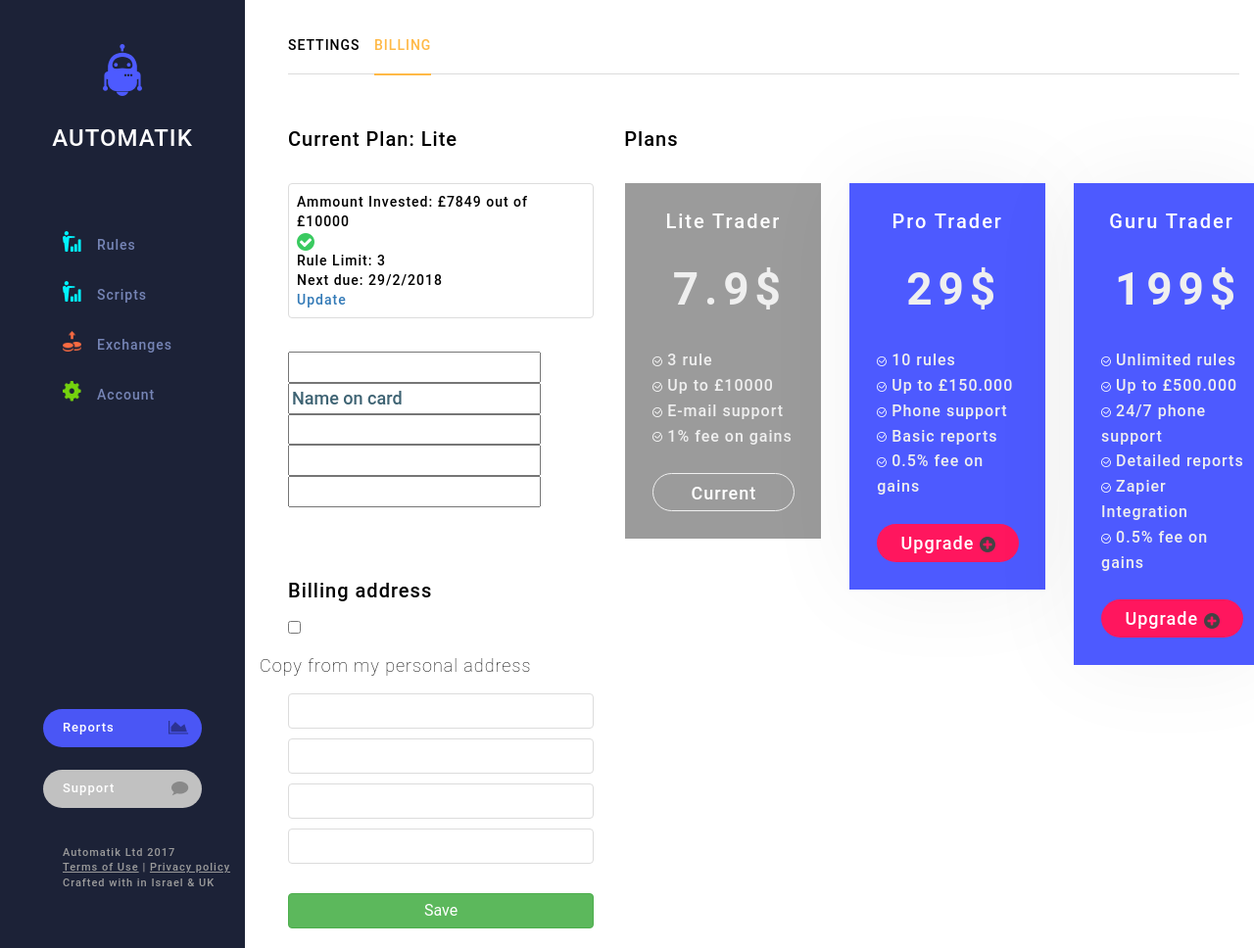
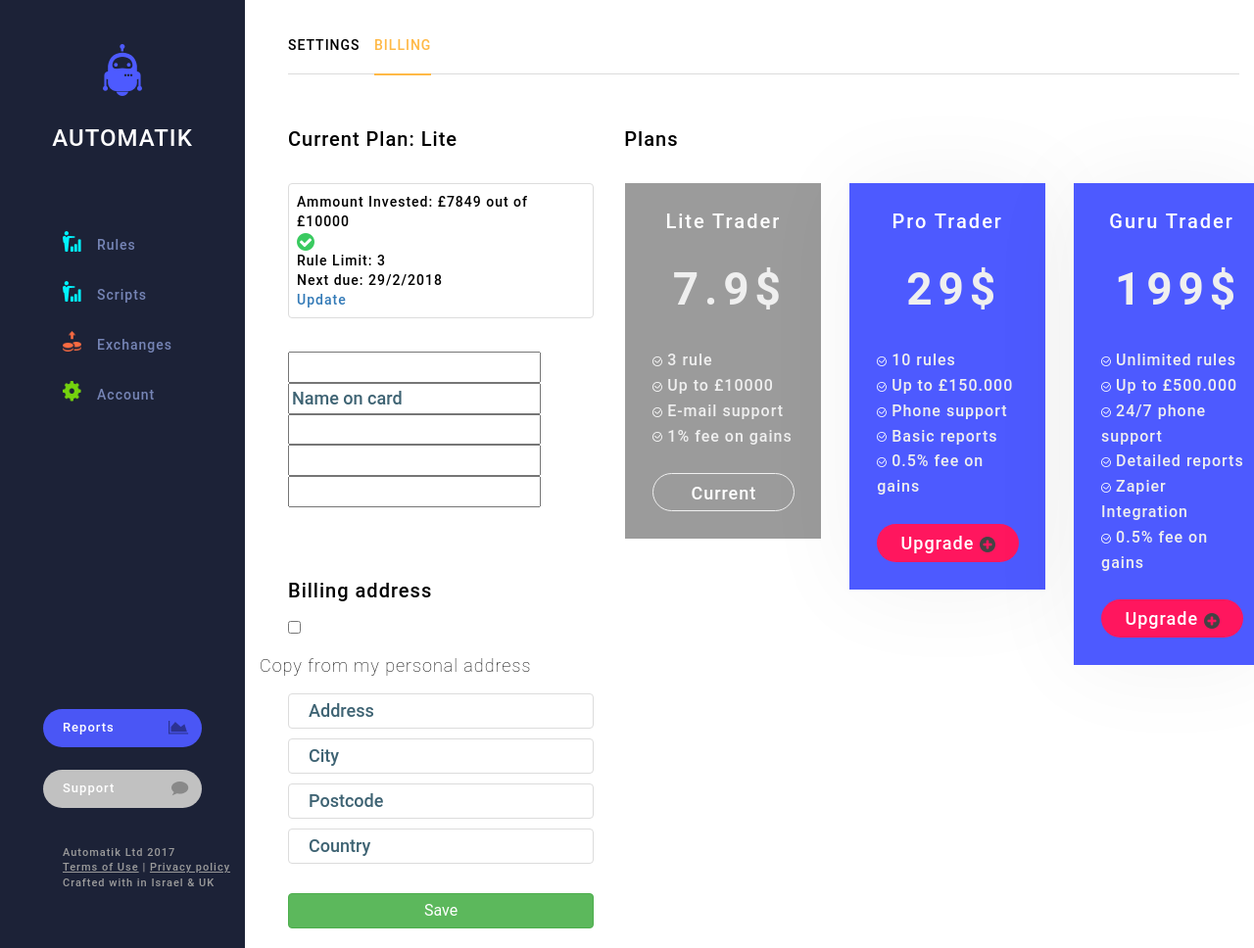
Before and after one commit to Matteobikk90/automatik, a PHP site: page /account.html in a window 1280 px wide. Shown: the whole page at 98% size. Run offline with PHP 8.4, Linux system fonts and the light colour scheme; some libraries are stand-ins or nearby versions.

Commit message:
account page with relative placeholders

```diff
--- a/account.html
+++ b/account.html
@@ -124,10 +124,10 @@
 								<span>
 									<label for="checkbox_id">Copy  from my personal address</label>
 								</span>
-								<input type="text">
-								<input type="text">
-								<input type="text">
-								<input type="text">
+								<input placeholder="Address" type="text">
+								<input placeholder="City" type="text">
+								<input placeholder="Postcode" type="text">
+								<input placeholder="Country" type="text">
 								<input value="Save" type="submit" class="btn btn-success">
 							</form>
 	        			</div>
--- a/css/style.css
+++ b/css/style.css
@@ -547,6 +547,13 @@
     border: 1px solid #dcdcdc;
     height: 36px;
     display: block;
+    padding-left: 20px;
+    color: black;
+}
+
+.account-content form  .card-js input, .card-js select {
+    color: black;
+    font-family: Roboto;
 }
 
 .account-content .lite-trader {
```
